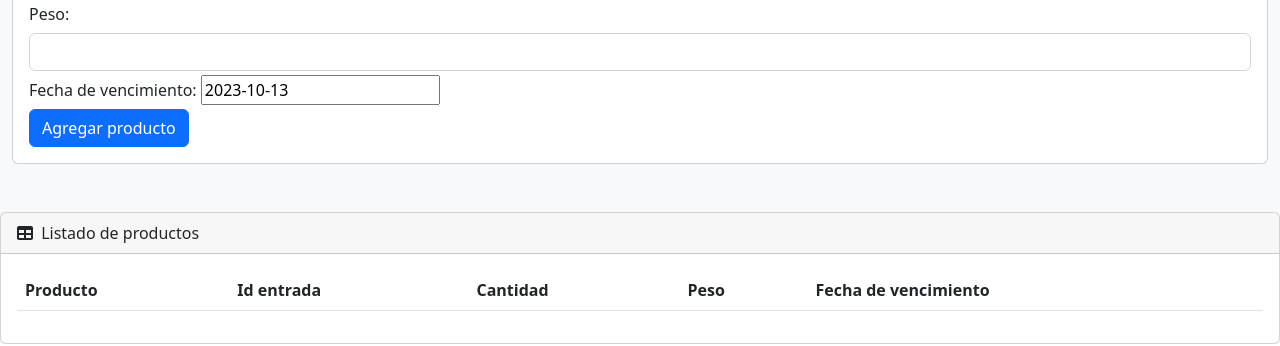
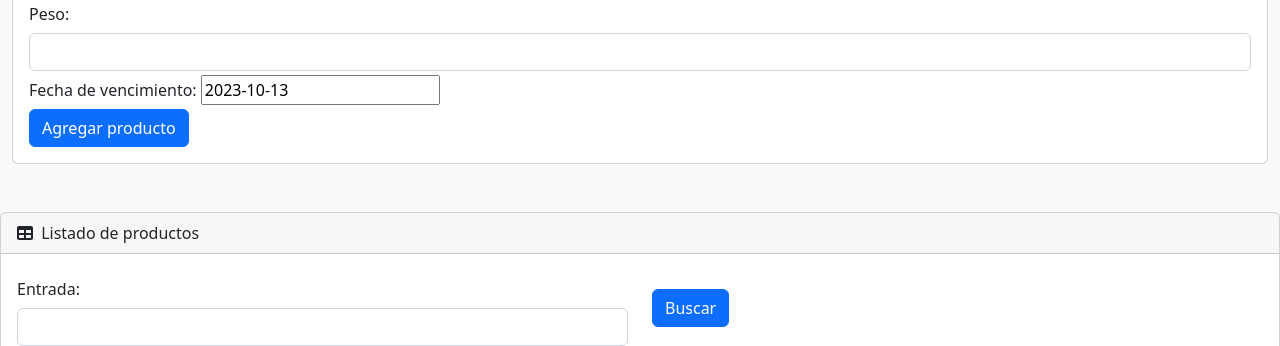
Before and after one commit to dorelysm/AplicativoWebBDA, a Flask app: page /pagina_nueva_entrada in a window 1280 px wide. Shown: the part 1242-1588 px from the top of the page. Run offline with Flask 3, Linux system fonts and the light colour scheme; the visitor is signed in with stand-in values (Sample User, id 1); data that the repository does not hold is empty; some libraries are stand-ins or nearby versions.

```diff
--- a/src/app.py
+++ b/src/app.py
@@ -207,12 +207,6 @@ def pagina_nueva_entrada():
     if 'usuario' in session:
         all_entradas = Entrada.query.all()
         resultado_entradas = Entradas_schema.dump(all_entradas)
-        all_bodegas = Bodega.query.all()
-        resultado_bodegas = Bodegas_schema.dump(all_bodegas)
-        all_categorias = Categoria.query.all()
-        resultado_categorias = Categorias_schema.dump(all_categorias)
-        all_subcategorias = Subcategoria.query.all()
-        resultado_subcategorias = Subcategorias_schema.dump(all_subcategorias)
         all_productos = Producto.query.all()
         resultado_productos = Productos_schema.dump(all_productos)
         all_benefactores = Benefactor.query.all()
@@ -223,10 +217,33 @@ def pagina_nueva_entrada():
         resultado_productos_inventario = Productos_inventario_schema.dump(all_producto_inventario)
 
         return render_template('nueva_entrada.html', entradas = resultado_entradas,
-                               bodegas = resultado_bodegas, categorias = resultado_categorias,
-                               subcategorias = resultado_subcategorias, productos = resultado_productos,
+                               productos = resultado_productos,
                                benefactores = resultado_benefactores, vehiculos = resultado_vehiculos,
                                productos_inventario = resultado_productos_inventario,
+                               usuario = session['usuario'])
+    else:
+        return redirect('/')
+
+@app.route('/cargar_productos_por_entrada', methods=['GET', 'POST'])
+def cargar_productos_por_entrada():
+    if 'usuario' in session:
+        entrada = request.form['entrada_para_lista']
+
+        carrito = Producto_inventario.query.filter_by(id_entrada = entrada)
+        resultado_carrito = Productos_inventario_schema.dump(carrito)
+
+        all_entradas = Entrada.query.all()
+        resultado_entradas = Entradas_schema.dump(all_entradas)
+        all_productos = Producto.query.all()
+        resultado_productos = Productos_schema.dump(all_productos)
+        all_benefactores = Benefactor.query.all()
+        resultado_benefactores = Benefactores_schema.dump(all_benefactores)
+        all_vehiculos = Vehiculo.query.all()
+        resultado_vehiculos = Vehiculos_schema.dump(all_vehiculos)
+
+        return render_template('nueva_entrada.html', productos_inventario = resultado_carrito,
+                               entradas = resultado_entradas, productos = resultado_productos,
+                               benefactores = resultado_benefactores, vehiculos = resultado_vehiculos,
                                usuario = session['usuario'])
     else:
         return redirect('/')
--- a/src/config/templates/nueva_entrada.html
+++ b/src/config/templates/nueva_entrada.html
@@ -142,6 +142,21 @@
             Listado de productos
         </div>
         <div class="card-body">
+            <form action="/cargar_productos_por_entrada" method="POST">
+                <div class="row align-items-start">
+                  <div class="col form-group">
+                    <label for="message-text" class="col-form-label">Entrada:</label>
+                    <select class="form-control" name="entrada_para_lista">
+                        {% for item in entradas %}
+                            <option>{{item.id}}</option>
+                        {% endfor %}
+                    </select>
+                </div>
+                  <div class="col align-self-center">
+                    <button  type="submit" class="btn btn-primary">Buscar</button>
+                  </div>
+                </div>
+            </form>
             <table class="table table-striped">
                 <thead>
                     <tr>
```
